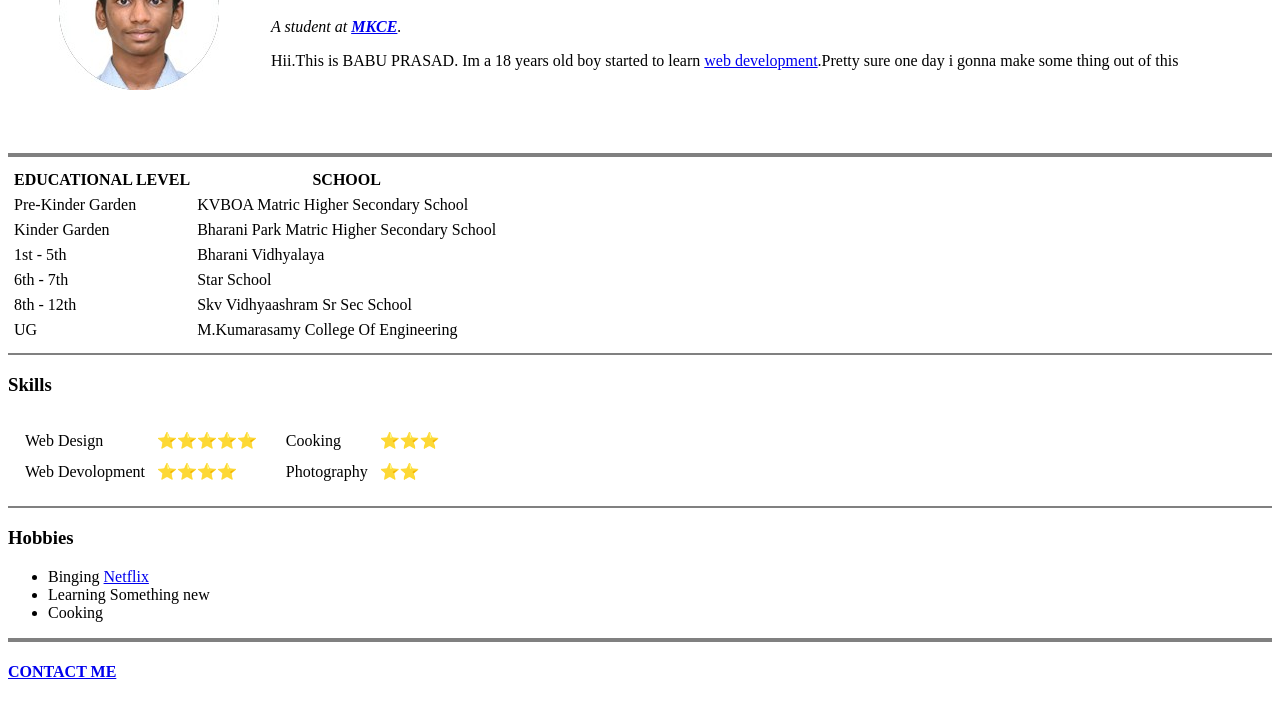
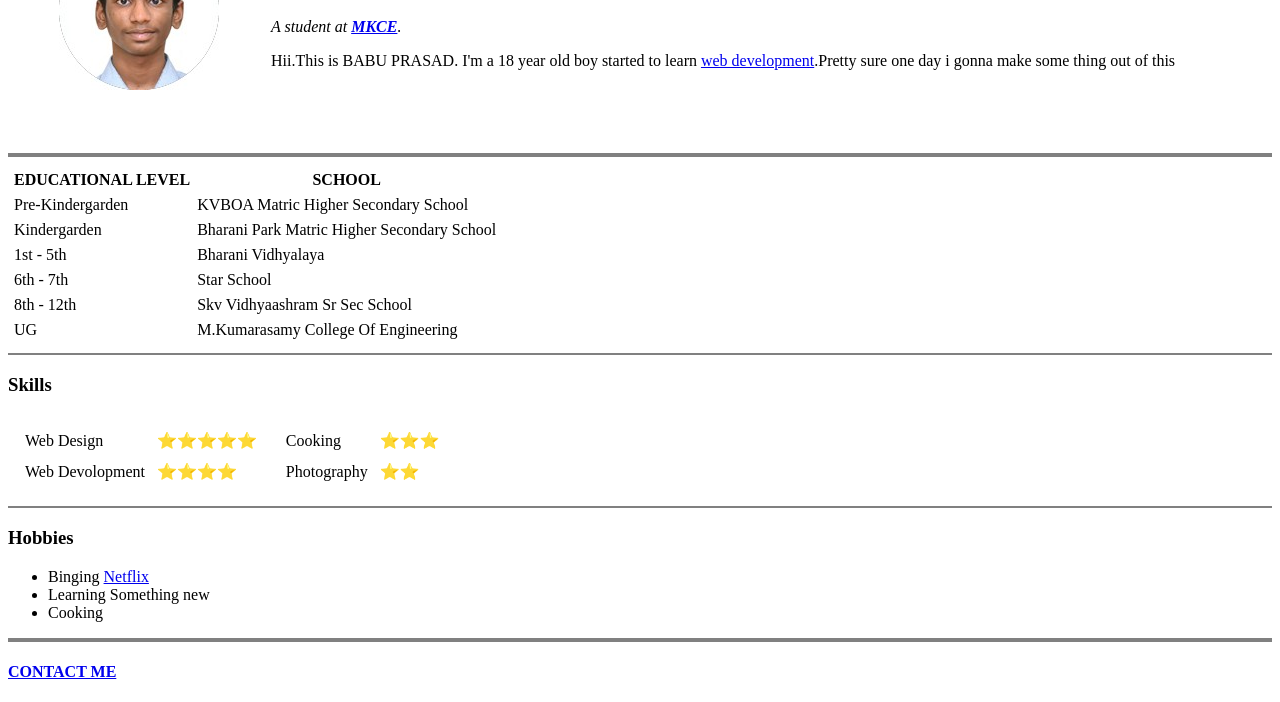
Before and after one commit to babuprasadravi/CV, a plain HTML site: page index.html in a window 1280 px wide. Shown: the part 129-831 px from the top of the page. Drawn offline with Linux system fonts and the light colour scheme.

Commit message:
Add files via upload

```diff
--- a/index.html
+++ b/index.html
@@ -13,7 +13,7 @@
       <td>
         <H1>BABU PRASAD</H1>
         <p><EM>A student at <STRONG><a href="https://www.mkce.ac.in/">MKCE</a></STRONG>.</EM></p>
-        <p>Hii.This is BABU PRASAD. Im a 18 years old boy started to learn <a href="https://www.udemy.com/course/the-complete-web-development-bootcamp/">web development</a>.Pretty sure one day i gonna make some thing out of this</p>
+        <p>Hii.This is BABU PRASAD. I'm a 18 year old boy started to learn <a href="https://www.udemy.com/course/the-complete-web-development-bootcamp/">web development</a>.Pretty sure one day i gonna make some thing out of this</p>
       </td>
     </tr>
   </table>
@@ -25,12 +25,12 @@
     </thead>
     <tbody>
       <tr>
-        <td>Pre-Kinder Garden</td>
+        <td>Pre-Kindergarden</td>
 
         <td>KVBOA Matric Higher Secondary School</td>
       </tr>
       <tr>
-        <td>Kinder Garden</td>
+        <td>Kindergarden</td>
         <td>Bharani Park Matric Higher Secondary School</td>
       </tr>
       <tr>
```
